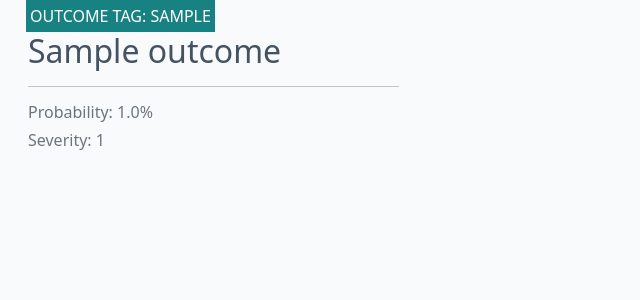
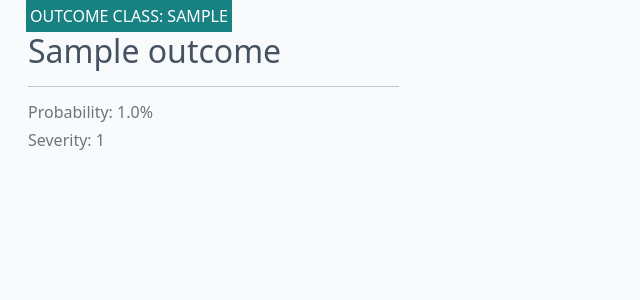
Before and after one commit to laskinner/risk-matrix-builder, a Django app: template risks_outcomes/templates/risks_outcomes/outcomes_list.html in a window 1280 px wide. Shown: the part 59-359 px from the top of the page, without its empty margins (0-640 px from the left). Run offline with Django 4.2, Linux system fonts and the light colour scheme; the template is opened without the code that fills it: values that come from a table or form of the project are taken from there, others are empty; tables that the repository leaves empty hold one stand-in row (values such as "Sample post").

Commit message:
Fixed typo in outcomes_list template

```diff
--- a/risks_outcomes/templates/risks_outcomes/outcomes_list.html
+++ b/risks_outcomes/templates/risks_outcomes/outcomes_list.html
@@ -15,7 +15,7 @@
             <div class="card-body">
               <div class="image-container">
                 <div class="image-flash">
-                  <p class="author">Outcome Tag: {{ hazard.hazard_tag }}</p>
+                  <p class="author">Outcome Class: {{ hazard.hazard_tag }}</p>
                 </div>
               </div>
               <a href="#" class="post-link">
```
